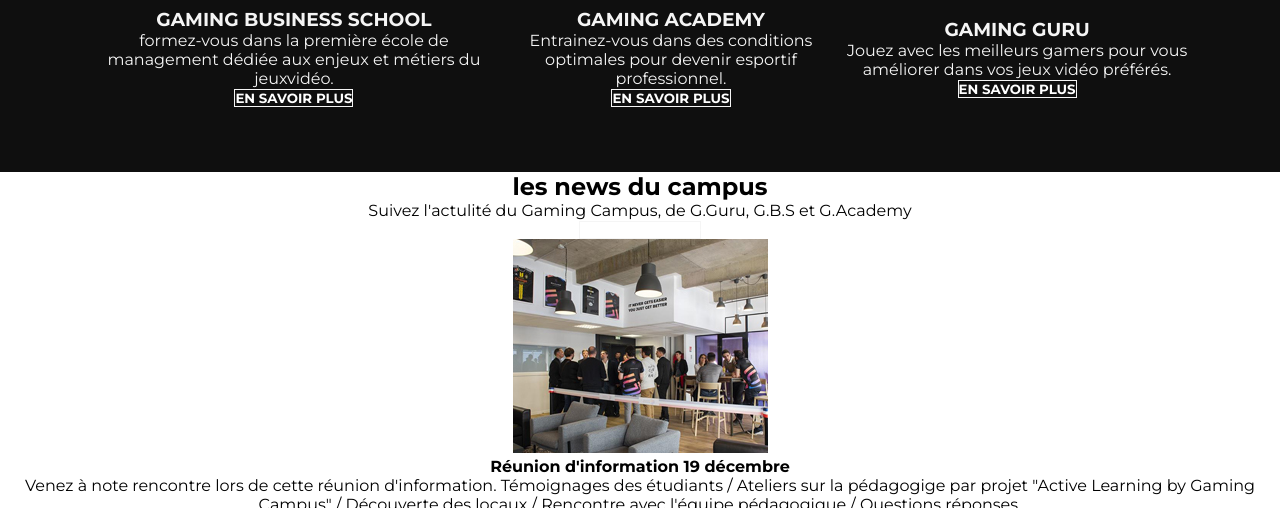
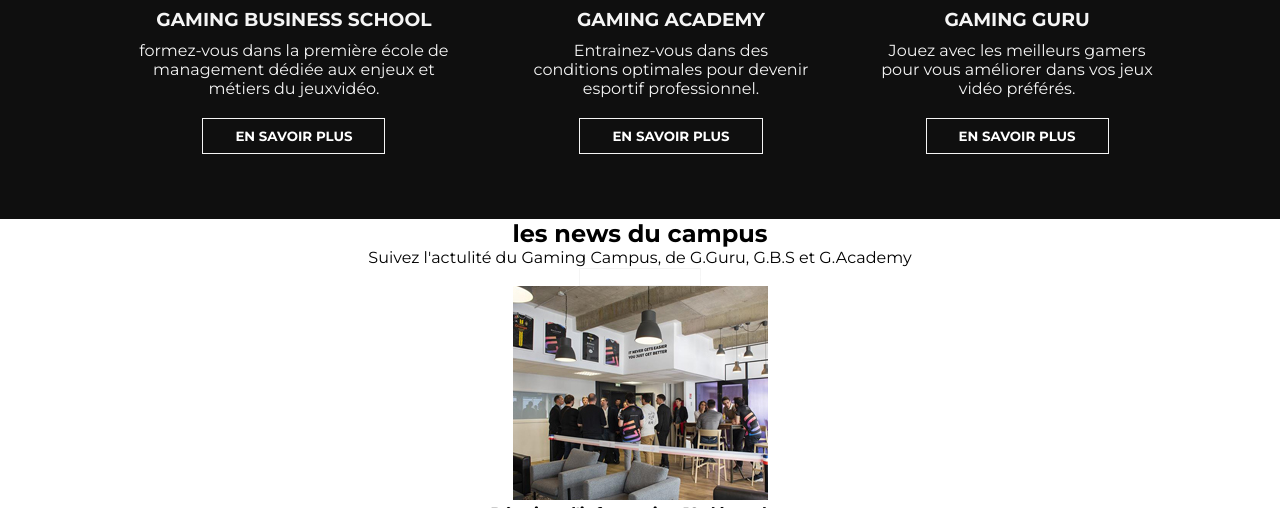
Before and after one commit to GregDigital/Maquette_html_css_gaming, a plain HTML site: page index.html in a window 1280 px wide. Shown: the part 996-1504 px from the top of the page. Drawn offline with Linux system fonts and the light colour scheme.

Commit message:
part 2 css ok

```diff
--- a/style.css
+++ b/style.css
@@ -140,3 +140,12 @@ h1{
     text-transform: uppercase;
     font-weight: 700;
 }
+
+.icon-part p {
+    width: 80%;
+    margin: 10px auto 20px;
+}
+
+.icon-part button{
+    padding: 9px 32px;
+}
```
